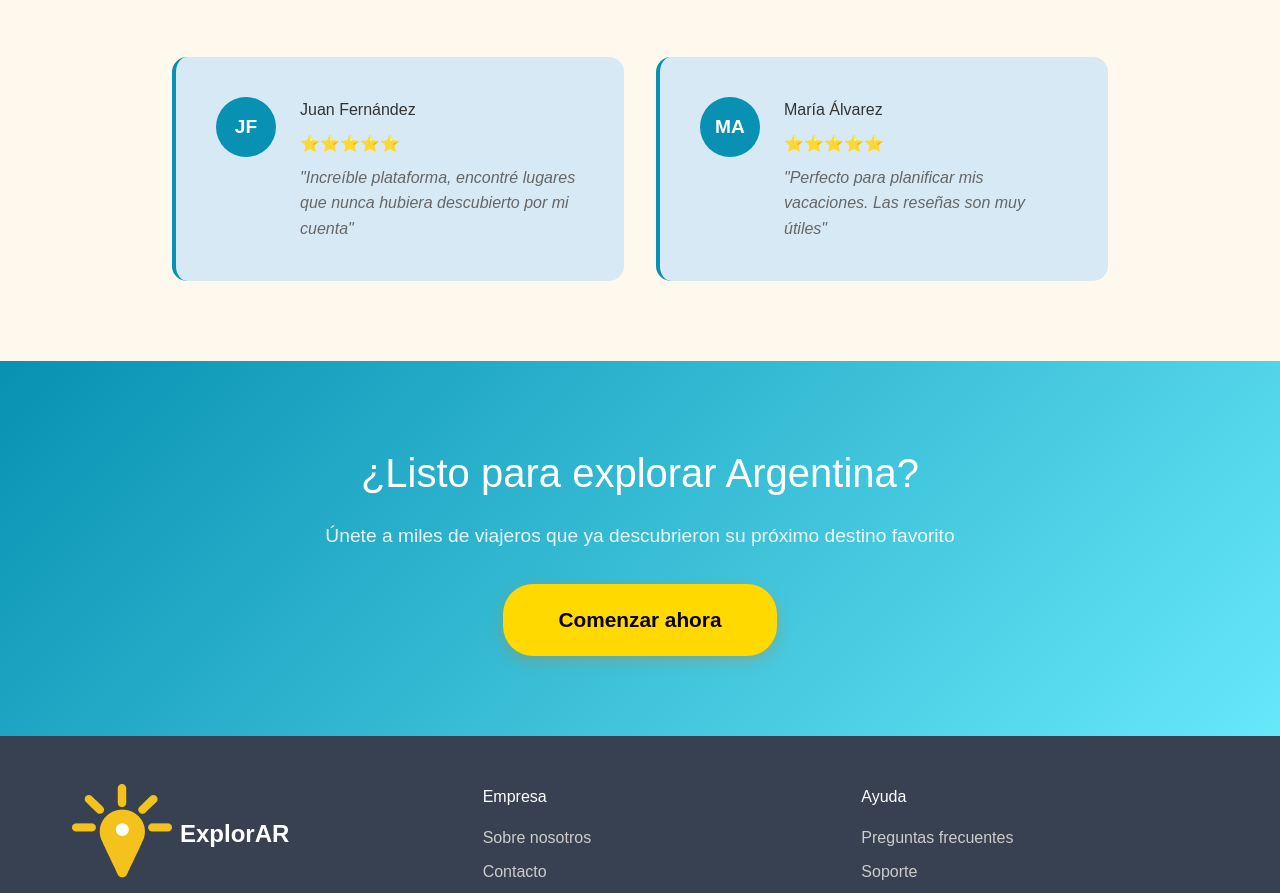
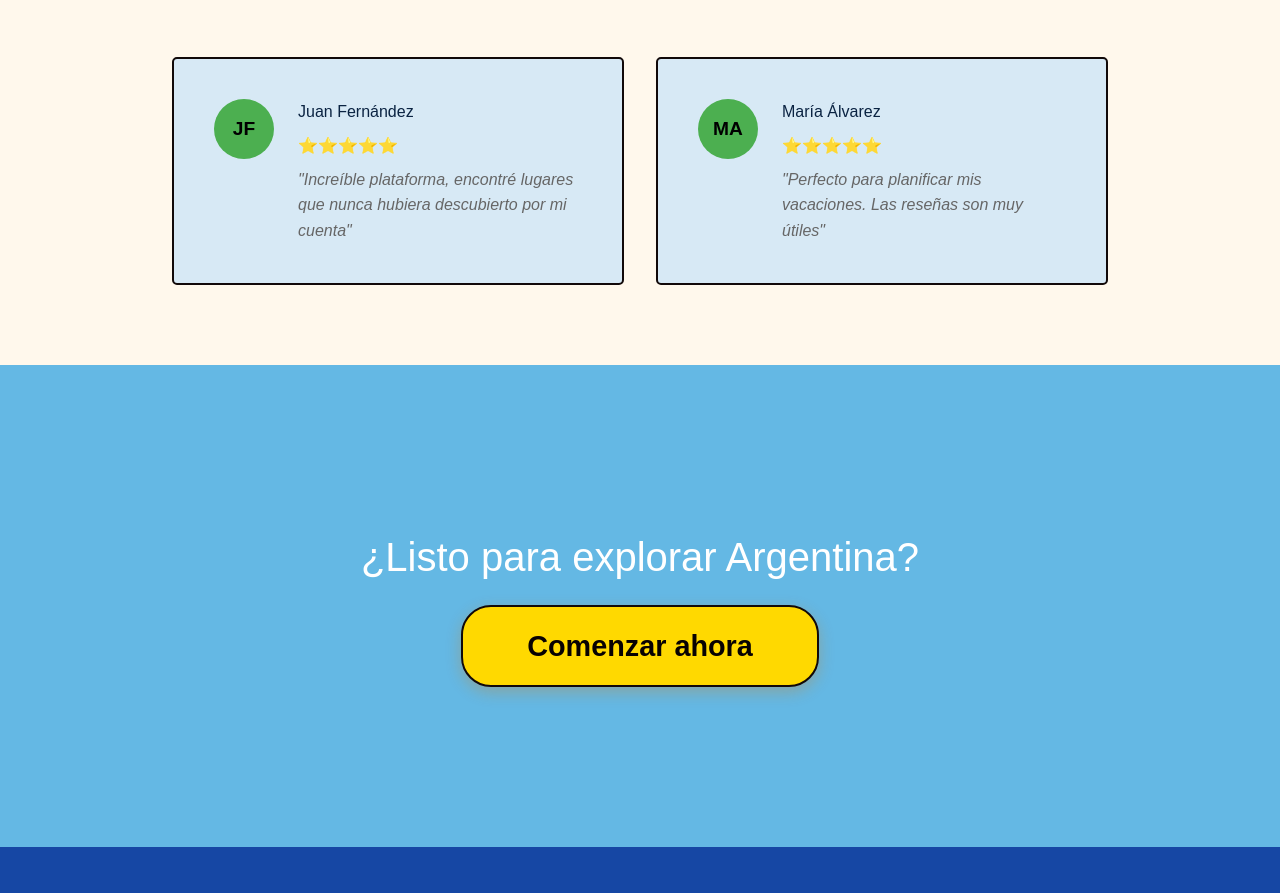
Before and after one commit to agustinblumenkranc/explorar-landing, a Next.js app: page / in a window 1280 px wide. Shown: the part 2543-3436 px from the top of the page. Built offline with nearby package versions, Linux system fonts and the light colour scheme.

Commit message:
arreglo de colores

```diff
--- a/app/estilos.css
+++ b/app/estilos.css
@@ -540,10 +540,12 @@ body {
   padding: 2.5rem;
   /* Mejorando estilo de testimonios */
   background: #D7E9F5;
-  border-radius: 15px;
+  border-radius: 5px;
   text-align: left;
   transition: all 0.3s ease;
   border-left: 4px solid #0891b2;
+    border: 2px solid #110909; ;
+
 }
 
 .tarjeta-testimonio:hover {
@@ -555,19 +557,19 @@ body {
   width: 60px;
   height: 60px;
   /* Actualizando color del avatar */
-  background: #0891b2;
+  background: #4CAF50;
   border-radius: 50%;
   display: flex;
   align-items: center;
   justify-content: center;
-  color: white;
+  color: #000000;
   font-weight: bold;
   flex-shrink: 0;
   font-size: 1.2rem;
 }
 
 .contenido-testimonio h4 {
-  color: #333;
+  color: #0A2342;
   margin-bottom: 0.5rem;
 }
 
@@ -579,9 +581,9 @@ body {
 
 /* Sección 7: CTA mejorada */
 .seccion-cta {
-  padding: 5rem 0;
+  padding: 10rem 0;
   /* Actualizando color de fondo del CTA */
-  background: linear-gradient(135deg, #0891b2 0%, #67e8f9 100%);
+  background: linear-gradient(135deg, #64B8E4 0%, #64B8E4 100%);
   text-align: center;
   position: relative;
 }
@@ -594,7 +596,7 @@ body {
 
 .contenido-cta h2 {
   font-size: 2.5rem;
-  color: white;
+  color: rgb(255, 255, 255);
   margin-bottom: 1rem;
 }
 
@@ -609,14 +611,16 @@ body {
   /* Mejorando botón CTA */
   background: rgb(255, 217, 0);
   border: none;
-  padding: 1.2rem 3.5rem;
+  padding: 1rem 4rem;
   border-radius: 30px;
-  font-size: 1.3rem;
+  font-size: 1.8rem;
   font-weight: bold;
   color: rgb(8, 2, 2);
   cursor: pointer;
   transition: all 0.4s ease;
   box-shadow: 0 5px 15px rgba(217, 119, 6, 0.3);
+      border: 2px solid #110909; ;
+
 }
 
 .boton-cta:hover {
@@ -627,7 +631,7 @@ body {
 
 /* Sección 8: Footer */
 .pie-pagina {
-  background: #374151;
+  background: #1647A4;
   color: white;
   padding: 3rem 0 1rem;
 }
--- a/app/page.tsx
+++ b/app/page.tsx
@@ -164,7 +164,7 @@ export default function LandingPage() {
                 <h3>Trekking en Bariloche</h3>
                 <div className="estrellas">⭐⭐⭐⭐⭐</div>
                 <p className="descripcion">Aventura en la Patagonia argentina</p>
-                <div className="precio">Desde $8.000</div>
+                <div className="precio">Desde $20.000</div>
               </div>
             </div>
           </div>
@@ -200,7 +200,6 @@ export default function LandingPage() {
       <section className="seccion-cta">
         <div className="contenido-cta">
           <h2>¿Listo para explorar Argentina?</h2>
-          <p>Únete a miles de viajeros que ya descubrieron su próximo destino favorito</p>
           <button className="boton-cta">Comenzar ahora</button>
         </div>
       </section>
```
